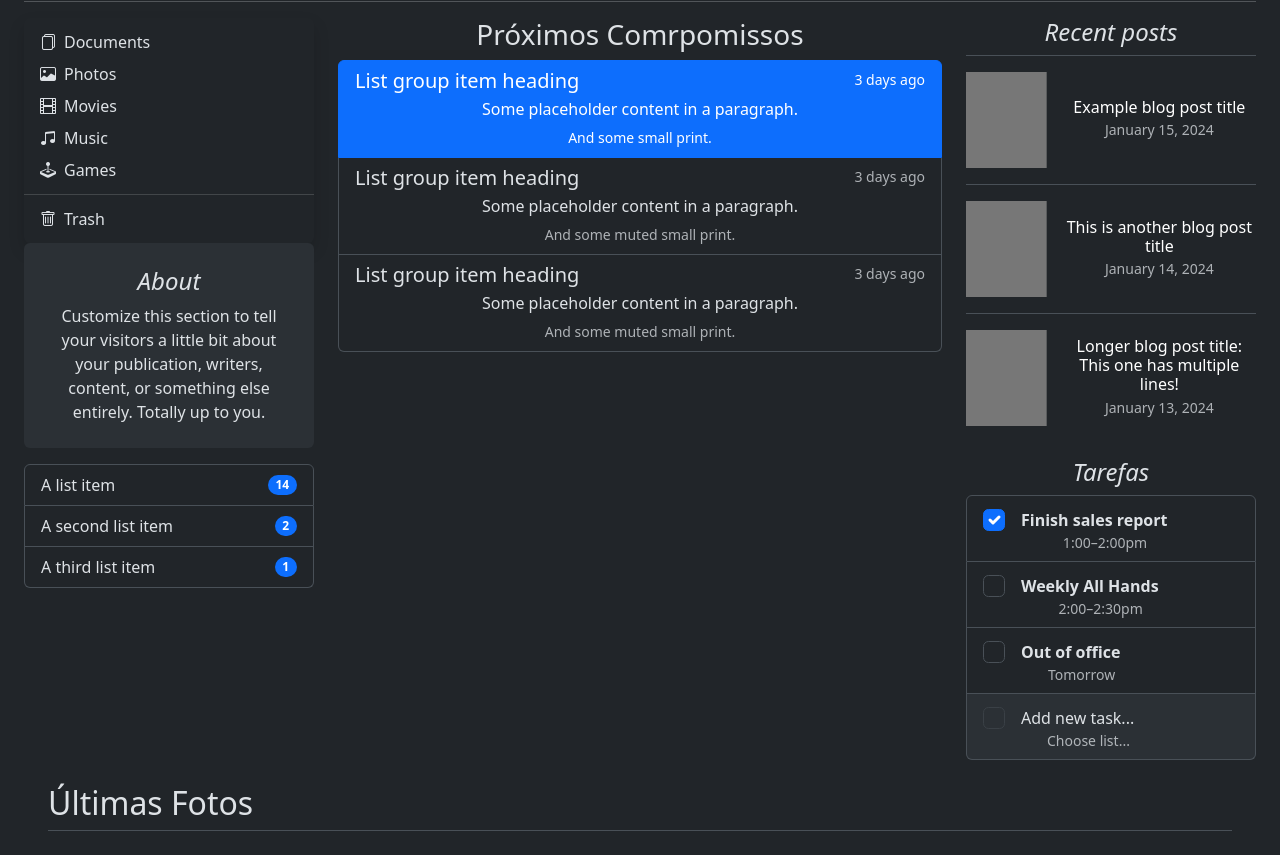
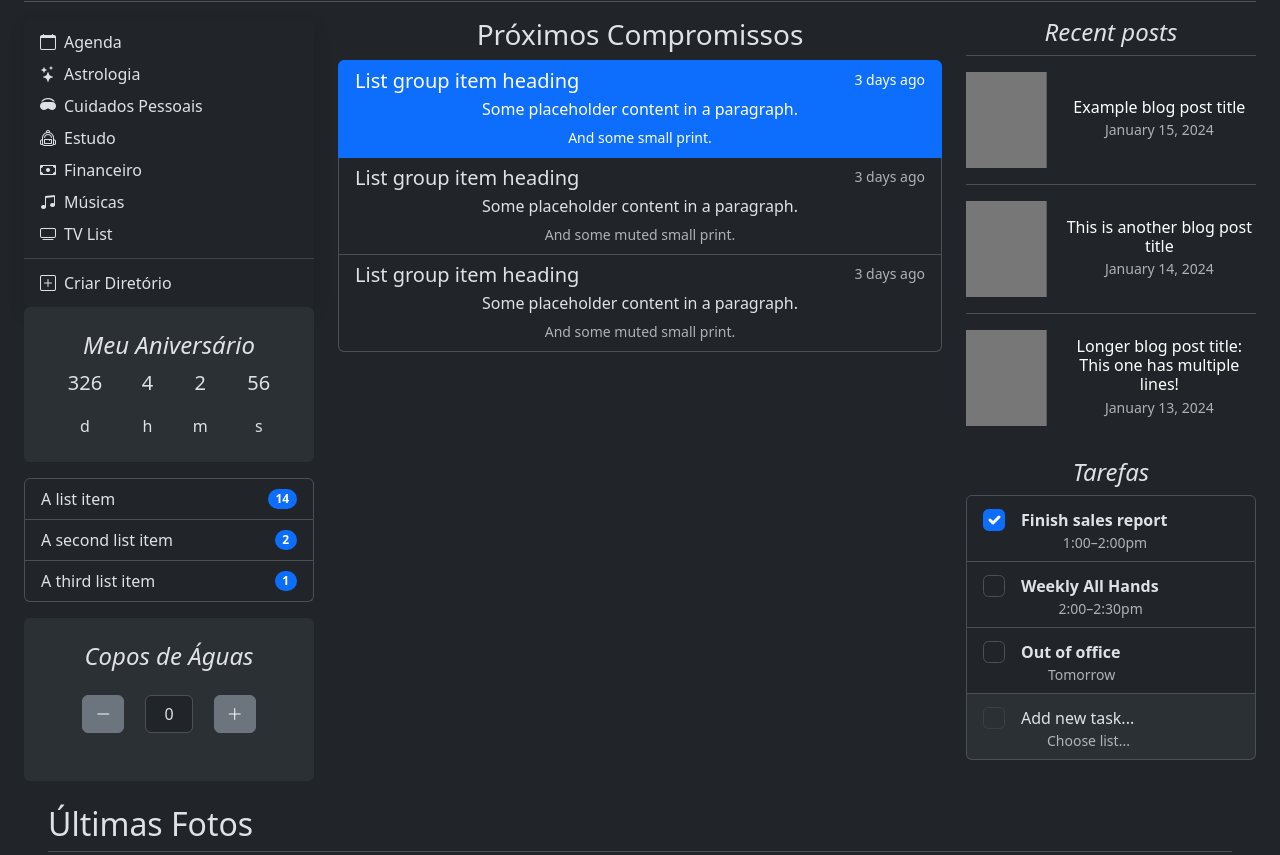
Before and after one commit to lusyoliveira/LifeDashBoard, a plain HTML site: page index.html in a window 1280 px wide. Shown: the part 580-1435 px from the top of the page. Drawn offline with nearby package versions, Linux system fonts and the light colour scheme.

Commit message:
Criado contador de copos de água e contagem regressiva

```diff
--- a/index.html
+++ b/index.html
@@ -219,44 +219,73 @@
                     <div class="col">
                         <ul class="dropdown-menu d-block position-static mx-0 border-0 shadow w-220px" data-bs-theme="dark">
                             <li> <a class="dropdown-item d-flex gap-2 align-items-center" href="#">
-                                    <i class="bi bi-files"></i>
-                                    Documents
+                                    <i class="bi bi-calendar"></i>
+                                    Agenda
                                 </a>
                             </li>
                             <li> <a class="dropdown-item d-flex gap-2 align-items-center" href="#">
-                                    <i class="bi bi-image"></i>
-                                    Photos
+                                    <i class="bi bi-stars"></i>
+                                    Astrologia
                                 </a>
                             </li>
                             <li> <a class="dropdown-item d-flex gap-2 align-items-center" href="#">
-                                    <i class="bi bi-film"></i>
-                                    Movies
+                                    <i class="bi bi-headset-vr"></i>
+                                    Cuidados Pessoais
+                                </a>
+                            </li>
+                            <li> <a class="dropdown-item d-flex gap-2 align-items-center" href="#">
+                                    <i class="bi bi-backpack2"></i>
+                                    Estudo
+                                </a>
+                            </li>
+                            <li> <a class="dropdown-item d-flex gap-2 align-items-center" href="#">
+                                    <i class="bi bi-cash"></i>
+                                    Financeiro
                                 </a>
                             </li>
                             <li> <a class="dropdown-item d-flex gap-2 align-items-center" href="#">
                                     <i class="bi bi-music-note-beamed"></i>
-                                    Music
+                                    Músicas
                                 </a>
                             </li>
                             <li> <a class="dropdown-item d-flex gap-2 align-items-center" href="#">
-                                    <i class="bi bi-joystick"></i>
-                                    Games
+                                    <i class="bi bi-tv"></i>
+                                    TV List
                                 </a>
                             </li>
                             <li>
                                 <hr class="dropdown-divider">
                             </li>
                             <li> <a class="dropdown-item d-flex gap-2 align-items-center" href="#">
-                                    <i class="bi bi-trash"></i>
-                                    Trash
+                                    <i class="bi bi-plus-square"></i>
+                                    Criar Diretório
                                 </a>
                             </li>
                         </ul>
                         <div class="p-4 mb-3 bg-body-tertiary rounded">
-                            <h4 class="fst-italic">About</h4>
-                            <p class="mb-0">Customize this section to tell your visitors a little bit about your publication, writers, content,
-                                or something else entirely. Totally up to you.</p>
+                            <h4 class="fst-italic">Meu Aniversário</h4>
+
+                            <div class="d-flex justify-content-around align-items-center">
+                                <div class="d-flex flex-column">
+                                    <p class="fs-5" id="dias">00</p>
+                                    <span class="fs-7">d</span>
+                                </div>
+                                <div class="d-flex flex-column">
+                                    <p class="fs-5" id="horas">00</p>
+                                    <span class="fs-7">h</span>
+                                </div>
+                                <div class="d-flex flex-column">
+                                    <p class="fs-5" id="minutos">00</p>
+                                    <span class="fs-7">m</span>
+                                </div>
+                                <div class="d-flex flex-column">
+                                    <p class="fs-5" id="segundos">00</p>
+                                    <span class="fs-7">s</span>
+                                </div>
+                            </div>
+
                         </div>
+
 
                         <ul class="list-group">
                             <li class="list-group-item d-flex justify-content-between align-items-center">
@@ -272,9 +301,18 @@
                                 <span class="badge text-bg-primary rounded-pill">1</span>
                             </li>
                         </ul>
+
+                        <div class="p-4 mt-3 bg-body-tertiary rounded">
+                            <h4 class="fst-italic">Copos de Águas</h4>
+                            <div class="d-flex m-4 justify-content-around align-items-center">
+                                    <button class="btn btn-secondary" onclick="diminuirNumero()"><i class="bi bi-dash-lg"></i></button>
+                                    <input class="form-control text-center w-25" type="text" id="contador" value="0">
+                                    <button class="btn btn-secondary" onclick="aumentarNumero()"><i class="bi bi-plus-lg"></i></button>
+                            </div>
+                        </div>
                     </div>
                     <div class="col-6">
-                        <h3 >Próximos Comrpomissos</h3>
+                        <h3 >Próximos Compromissos</h3>
                           <div class="list-group">
                                 <a href="#" class="list-group-item list-group-item-action active" aria-current="true">
                                     <div class="d-flex w-100 justify-content-between">
@@ -802,6 +840,7 @@
             </li>
         </ul>
     </footer>
-<script src="https://cdn.jsdelivr.net/npm/bootstrap@5.3.2/dist/js/bootstrap.bundle.min.js"></script>
+<script src="js/scripts.js"></script>
+<!-- <script src="https://cdn.jsdelivr.net/npm/bootstrap@5.3.2/dist/js/bootstrap.bundle.min.js"></script> -->
 </body>
 </html>
--- /dev/null
+++ b/js/scripts.js
@@ -0,0 +1,82 @@
+window.onload = function coutndown() {
+const dataAlvo = new Date("Apr 29, 2026 00:04:25").getTime();
+const intervalo = setInterval(() => {
+    const dataAtual = new Date().getTime();
+    const tempoRestante = dataAlvo - dataAtual;
+
+    if (tempoRestante <= 0) {
+        clearInterval(intervalo);
+        return;
+    }
+
+    const dias = Math.floor(tempoRestante / (1000 * 60 * 60 * 24));
+    const horas = Math.floor((tempoRestante % (1000 * 60 * 60 * 24)) / (1000 * 60 * 60));
+    const minutos = Math.floor((tempoRestante % (1000 * 60 * 60)) / (1000 * 60));
+    const segundos = Math.floor((tempoRestante % (1000 * 60)) / 1000);
+
+    document.querySelector("#dias").innerHTML = dias;
+    document.querySelector("#horas").innerHTML = horas;
+    document.querySelector("#minutos").innerHTML = minutos;
+    document.querySelector("#segundos").innerHTML = segundos;
+}, 1000);
+};
+
+function aumentarNumero() {
+    let contador = parseInt(document.getElementById('contador').value);
+
+        contador = contador+1;
+
+    document.getElementById("contador").value = contador;
+}
+
+function diminuirNumero() {
+    let contador = parseInt(document.getElementById('contador').value);
+
+   if (contador > 0) {
+        contador = contador-1;
+    }
+
+    document.getElementById("contador").value = contador;
+}
+
+
+//Abrir Página
+ function carregarPagina(pagina) {
+     fetch(pagina)
+         .then(response => response.text())
+         .then(data => {
+             document.getElementById("conteudo").innerHTML = data;
+         })
+         .catch(error => console.error("Erro ao carregar a página:", error));
+ };
+
+ function abrirMenu() {
+    document.getElementById("menuLateral").style.width = "250px";
+};
+
+function fecharMenu() {
+    document.getElementById("menuLateral").style.width = "0";
+};
+
+//Slider
+const images = document.querySelectorAll('#imageSlider img');
+let currentIndex = 0;
+
+document.getElementById('prevBtn').addEventListener('click', () => {
+    images[currentIndex].classList.remove('active');
+    currentIndex = (currentIndex === 0) ? images.length - 1 : currentIndex - 1;
+    images[currentIndex].classList.add('active');
+});
+
+document.getElementById('nextBtn').addEventListener('click', () => {
+    images[currentIndex].classList.remove('active');
+    currentIndex = (currentIndex === images.length - 1) ? 0 : currentIndex + 1;
+    images[currentIndex].classList.add('active');
+});
+
+// Auto-slide every 5 seconds
+setInterval(() => {
+    images[currentIndex].classList.remove('active');
+    currentIndex = (currentIndex === images.length - 1) ? 0 : currentIndex + 1;
+    images[currentIndex].classList.add('active');
+}, 5000);
```
Also changed, not shown: teste.js (added, +8 -0 lines).
